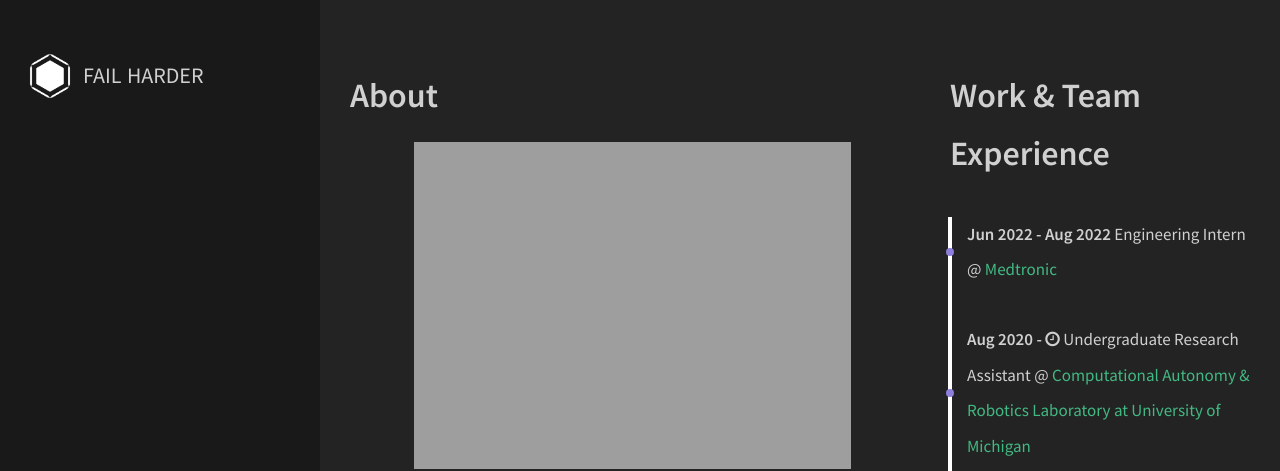
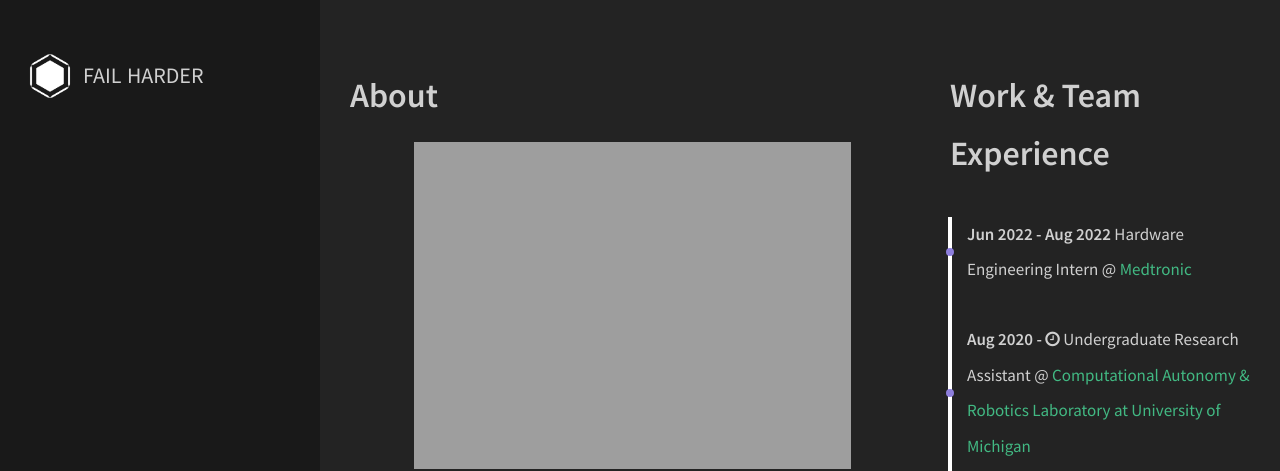
Before and after one commit to uynitsuj/uynitsuj.github.io, a Jekyll site: the page built from about.html, in a window 1280 px wide. Shown: the top 471 px of the page. Built offline with Jekyll 4.4.1, drawn with Linux system fonts in a browser that asks for light colours.

Commit message:
Update careers.yml

```diff
--- a/_data/index/careers.yml
+++ b/_data/index/careers.yml
@@ -4,7 +4,7 @@
 - name: Medtronic
   link: https://www.medtronic.com/
   date: Jun 2022 - Aug 2022
-  job: Engineering Intern
+  job: Hardware Engineering Intern
 
 - name: Computational Autonomy & Robotics Laboratory at University of Michigan
   link: https://curly.engin.umich.edu/
```
